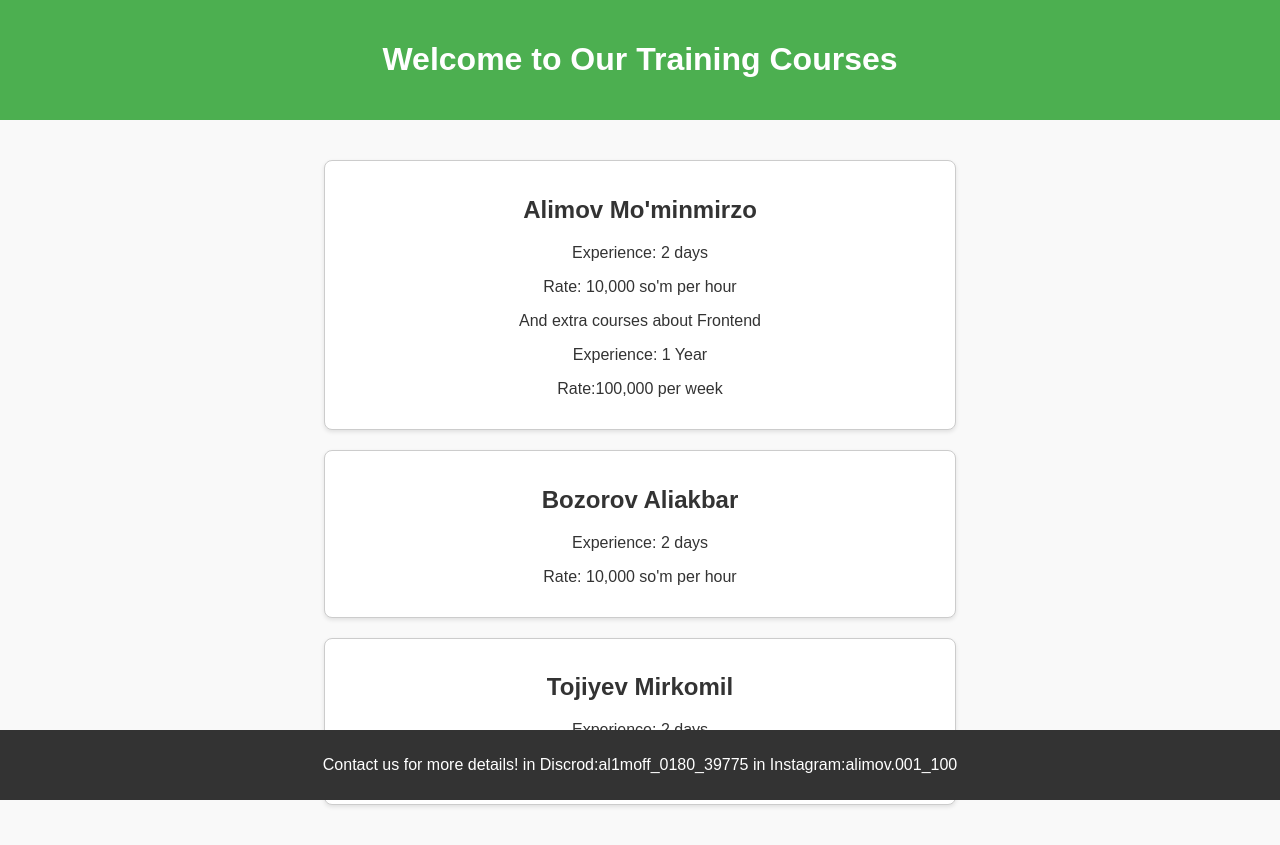
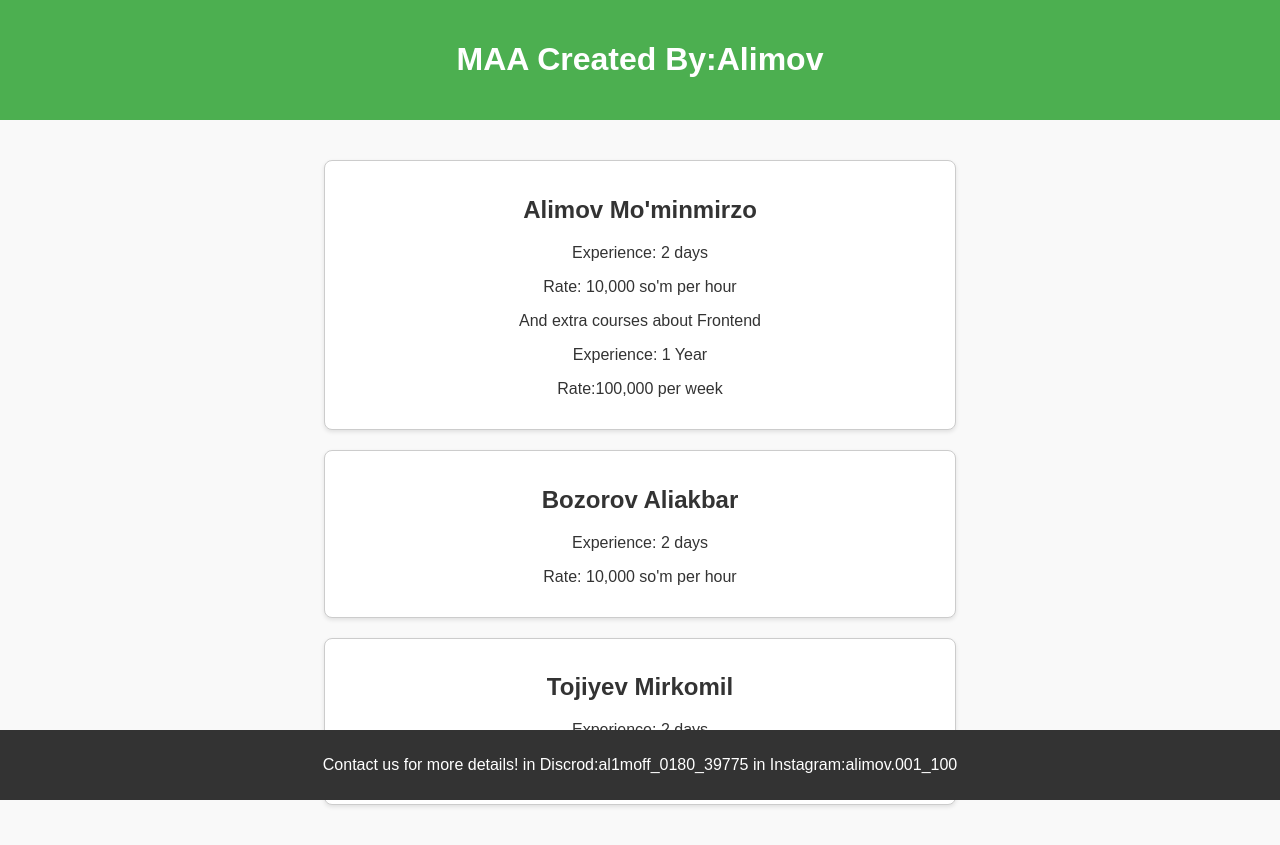
Before and after one commit to Al1moff018/.MAACourses, a plain HTML site: page index.html in a window 1280 px wide. Drawn offline with Linux system fonts and the light colour scheme.

Commit message:
Update index.html

```diff
--- a/index.html
+++ b/index.html
@@ -8,7 +8,7 @@
 </head>
 <body>
     <header>
-        <h1>Welcome to Our Training Courses</h1>
+        <h1>MAA Created By:Alimov</h1>
     </header>
     <main>
         <section class="instructor" id="alimov">
```
